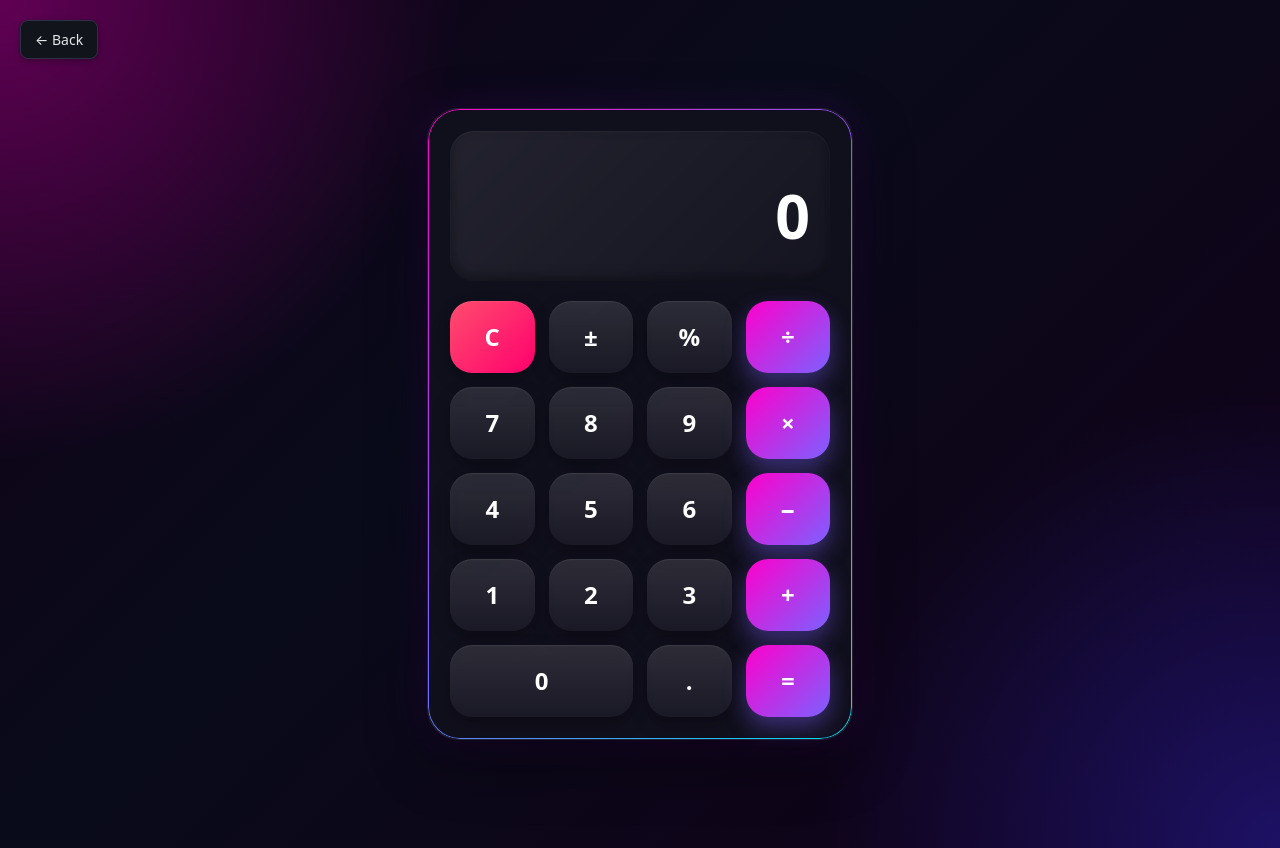
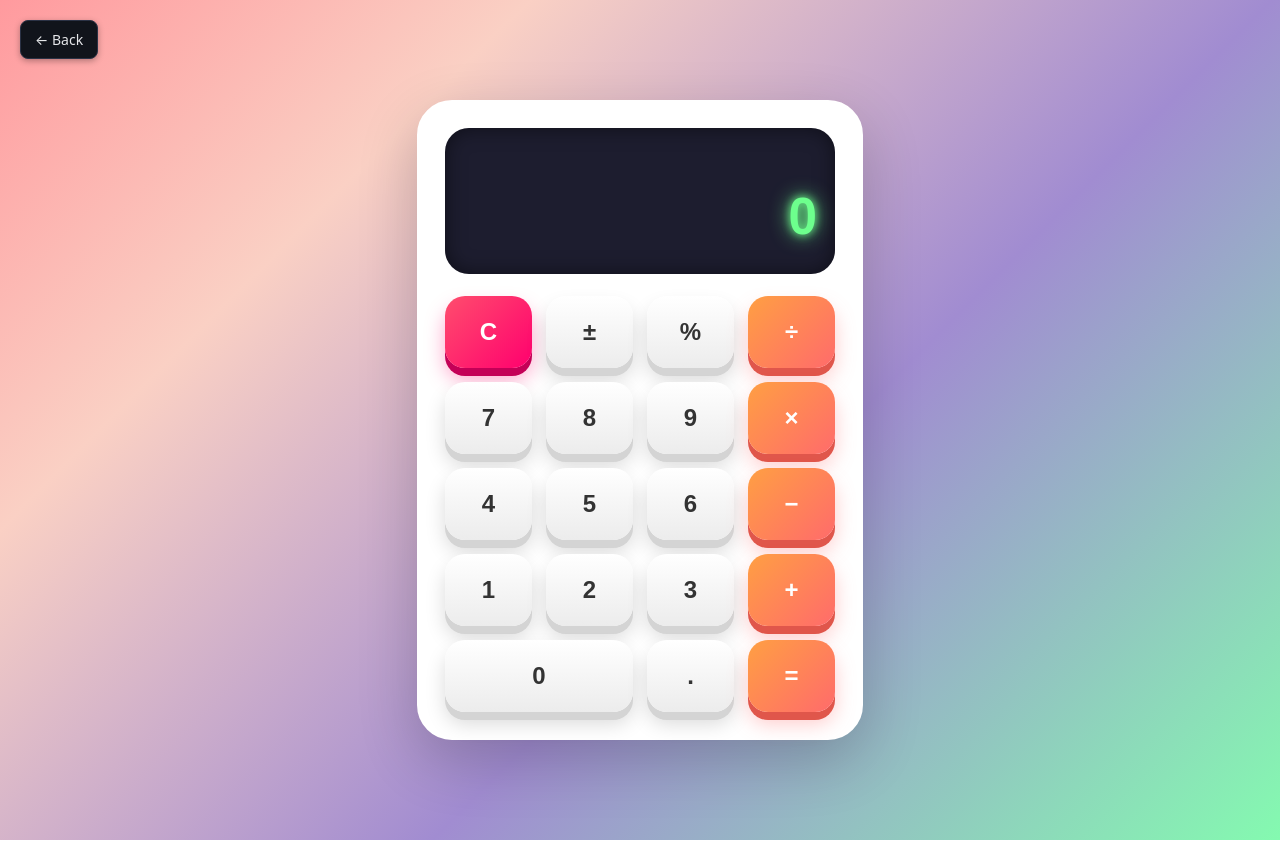
Before and after one commit to shay122990/ReactJS-basics-practice-projects, a React (Vite) app: page /projects/calculator in a window 1280 px wide. Built offline with nearby package versions, Linux system fonts and the light colour scheme.

Commit message:
changed calculator styles

```diff
--- a/src/projects/calculator/Calculator.module.css
+++ b/src/projects/calculator/Calculator.module.css
@@ -1,156 +1,156 @@
 .calculator-page {
   min-height: 100vh;
-
   display: flex;
   justify-content: center;
   align-items: center;
-
-  padding: 24px;
-
-  background:
-    radial-gradient(circle at top left, #ff00cc55, transparent 30%),
-    radial-gradient(circle at bottom right, #3333ff55, transparent 30%),
-    linear-gradient(135deg, #120018, #090b1a 40%, #120018);
-
+  padding: 20px;
+  background: linear-gradient(
+    135deg,
+    #ff9a9e 0%,
+    #fad0c4 25%,
+    #a18cd1 60%,
+    #84fab0 100%
+  );
   overflow: hidden;
+  font-family: Arial, sans-serif;
 }
 
 .calculator {
-  width: min(100%, 380px);
-
+  width: min(100%, 390px);
   padding: 22px;
-
-  border-radius: 32px;
-
-  background: rgba(18, 18, 30, 0.78);
-
-  border: 1px solid rgba(255, 255, 255, 0.08);
-
-  backdrop-filter: blur(20px);
-
-  box-shadow:
-    0 20px 60px rgba(0, 0, 0, 0.45),
-    0 0 40px rgba(170, 0, 255, 0.15);
-
+  border-radius: 35px;
+  background: #fff;
+  box-shadow: 0 20px 60px rgba(0, 0, 0, 0.2);
+  border: 6px solid #fff;
   position: relative;
 }
 
 .calculator::before {
   content: "";
-
   position: absolute;
-  inset: 0;
-
-  border-radius: inherit;
-
-  padding: 1px;
-
-  background: linear-gradient(135deg, #ff00cc, #7b61ff, #00e0ff);
-
-  -webkit-mask:
-    linear-gradient(#fff 0 0) content-box,
-    linear-gradient(#fff 0 0);
-
-  -webkit-mask-composite: xor;
-
-  pointer-events: none;
+  inset: -8px;
+  border-radius: 40px;
+  background: linear-gradient(
+    45deg,
+    #ff6ec4,
+    #7873f5,
+    #4facfe,
+    #43e97b,
+    #ff6ec4
+  );
+  z-index: -1;
+  filter: blur(12px);
+  opacity: 0.8;
 }
 
 .display {
   height: 110px;
-
-  margin-bottom: 20px;
-  padding: 20px;
-
+  margin-bottom: 22px;
+  padding: 18px;
   border-radius: 24px;
-
-  background: linear-gradient(
-    135deg,
-    rgba(255, 255, 255, 0.08),
-    rgba(255, 255, 255, 0.02)
-  );
-
+  background: #1d1d2f;
   display: flex;
   justify-content: flex-end;
   align-items: flex-end;
+  font-size: 3.2rem;
+  font-weight: 700;
+  color: #6dff8d;
+  overflow-x: auto;
+  box-shadow: inset 0 0 20px rgba(0, 0, 0, 0.5);
+  text-shadow:
+    0 0 8px #6dff8d,
+    0 0 20px #6dff8d;
+}
 
-  color: white;
-
-  font-size: 3.8rem;
-  font-weight: 700;
-
-  overflow-x: auto;
-
-  box-shadow:
-    inset 0 1px 2px rgba(255, 255, 255, 0.06),
-    inset 0 -4px 12px rgba(0, 0, 0, 0.35);
+.display::-webkit-scrollbar {
+  display: none;
 }
 
 .buttons {
   display: grid;
-
   grid-template-columns: repeat(4, 1fr);
-
   gap: 14px;
 }
 
 .btn {
   height: 72px;
-
   border: none;
-  border-radius: 22px;
-
-  background: linear-gradient(
-    180deg,
-    rgba(255, 255, 255, 0.12),
-    rgba(255, 255, 255, 0.04)
-  );
-
-  color: white;
-
+  border-radius: 20px;
+  background: linear-gradient(180deg, #ffffff, #ececec);
   font-size: 1.5rem;
   font-weight: 700;
-
+  color: #333;
   cursor: pointer;
-
-  transition:
-    transform 0.12s ease,
-    box-shadow 0.12s ease,
-    background 0.12s ease;
-
+  transition: 0.15s;
   box-shadow:
-    inset 0 1px 1px rgba(255, 255, 255, 0.08),
-    0 8px 18px rgba(0, 0, 0, 0.25);
+    0 8px 0 #d4d4d4,
+    0 12px 20px rgba(0, 0, 0, 0.15);
 }
 
 .btn:hover {
-  transform: translateY(-2px);
-
-  box-shadow:
-    inset 0 1px 1px rgba(255, 255, 255, 0.12),
-    0 10px 22px rgba(0, 0, 0, 0.35);
+  transform: translateY(-3px);
 }
 
 .btn:active {
-  transform: scale(0.96);
+  transform: translateY(4px);
+  box-shadow: 0 3px 0 #d4d4d4;
 }
 
 .btn-operator {
-  background: linear-gradient(135deg, #ff00cc, #7b61ff);
-
-  color: white;
-
-  box-shadow: 0 10px 22px rgba(123, 97, 255, 0.4);
-}
-
-.btn-operator:hover {
-  box-shadow: 0 14px 28px rgba(123, 97, 255, 0.55);
+  background: linear-gradient(135deg, #ff9f43, #ff6b6b);
+  color: #fff;
+  box-shadow:
+    0 8px 0 #e0564b,
+    0 12px 20px rgba(255, 107, 107, 0.35);
 }
 
 .btn-clear {
   background: linear-gradient(135deg, #ff4d6d, #ff006e);
+  color: #fff;
+  box-shadow:
+    0 8px 0 #c40057,
+    0 12px 20px rgba(255, 0, 110, 0.35);
 }
 
 .btn-zero {
   grid-column: span 2;
 }
+
+@media (max-width: 480px) {
+  .calculator {
+    padding: 18px;
+    border-radius: 28px;
+  }
+
+  .display {
+    height: 90px;
+    font-size: 2.5rem;
+    padding: 15px;
+  }
+
+  .buttons {
+    gap: 10px;
+  }
+
+  .btn {
+    height: 60px;
+    font-size: 1.25rem;
+    border-radius: 16px;
+  }
+}
+
+@media (max-width: 360px) {
+  .calculator {
+    padding: 14px;
+  }
+
+  .display {
+    font-size: 2rem;
+    height: 80px;
+  }
+
+  .btn {
+    height: 52px;
+    font-size: 1.1rem;
+  }
+}
```
Also changed, not shown: src/assets/project-images/calculator.jpg.
